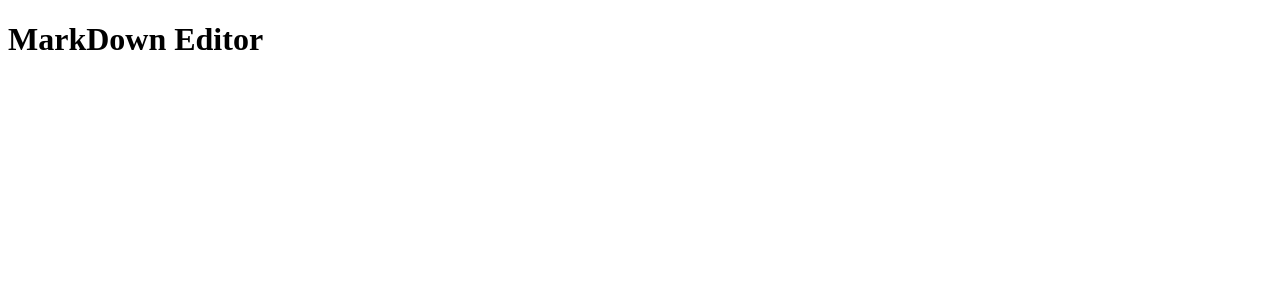
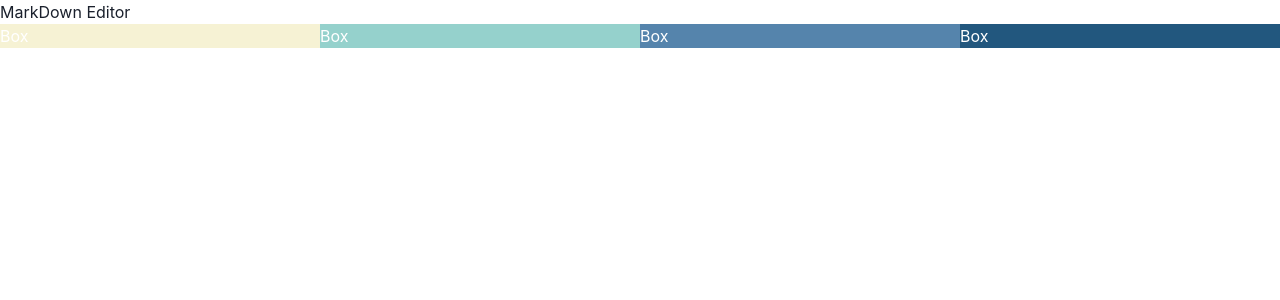
Before and after one commit to s-yoshiii/markdown-editor-2nd, a React app: page / in a window 1280 px wide. Shown: the top 300 px of the page. Built offline with nearby package versions, Linux system fonts and the light colour scheme.

Commit message:
chakraUIの導入

```diff
--- a/package.json
+++ b/package.json
@@ -10,8 +10,12 @@
     "build": "webpack --mode=production"
   },
   "dependencies": {
+    "@chakra-ui/react": "^1.8.6",
+    "@emotion/react": "^11",
+    "@emotion/styled": "^11",
     "@types/react": "^17.0.40",
     "@types/react-dom": "^17.0.13",
+    "framer-motion": "^6",
     "react": "^17.0.2",
     "react-dom": "^17.0.2",
     "ts-loader": "^9.2.8",
--- a/src/index.tsx
+++ b/src/index.tsx
@@ -1,5 +1,26 @@
 import * as React from 'react';
 import { render } from 'react-dom';
-const Main = <h1>MarkDown Editor</h1>;
+import { Box, ChakraProvider, Flex, Text } from '@chakra-ui/react';
+const Main = (
+  <ChakraProvider>
+    <header>
+      <h1>MarkDown Editor</h1>
+    </header>
+    <Flex color='white'>
+      <Box w='25%' bg='#F6F2D4'>
+        <Text>Box</Text>
+      </Box>
+      <Box w='25%' bg='#95D1CC'>
+        <Text>Box</Text>
+      </Box>
+      <Box w='25%' bg='#5584AC'>
+        <Text>Box</Text>
+      </Box>
+      <Box w='25%' bg='#22577E'>
+        <Text>Box</Text>
+      </Box>
+    </Flex>
+  </ChakraProvider>
+);
 
 render(Main, document.getElementById('app'));
```
Also changed, not shown: 1 other file (tests, documents, lock files or other folders).
